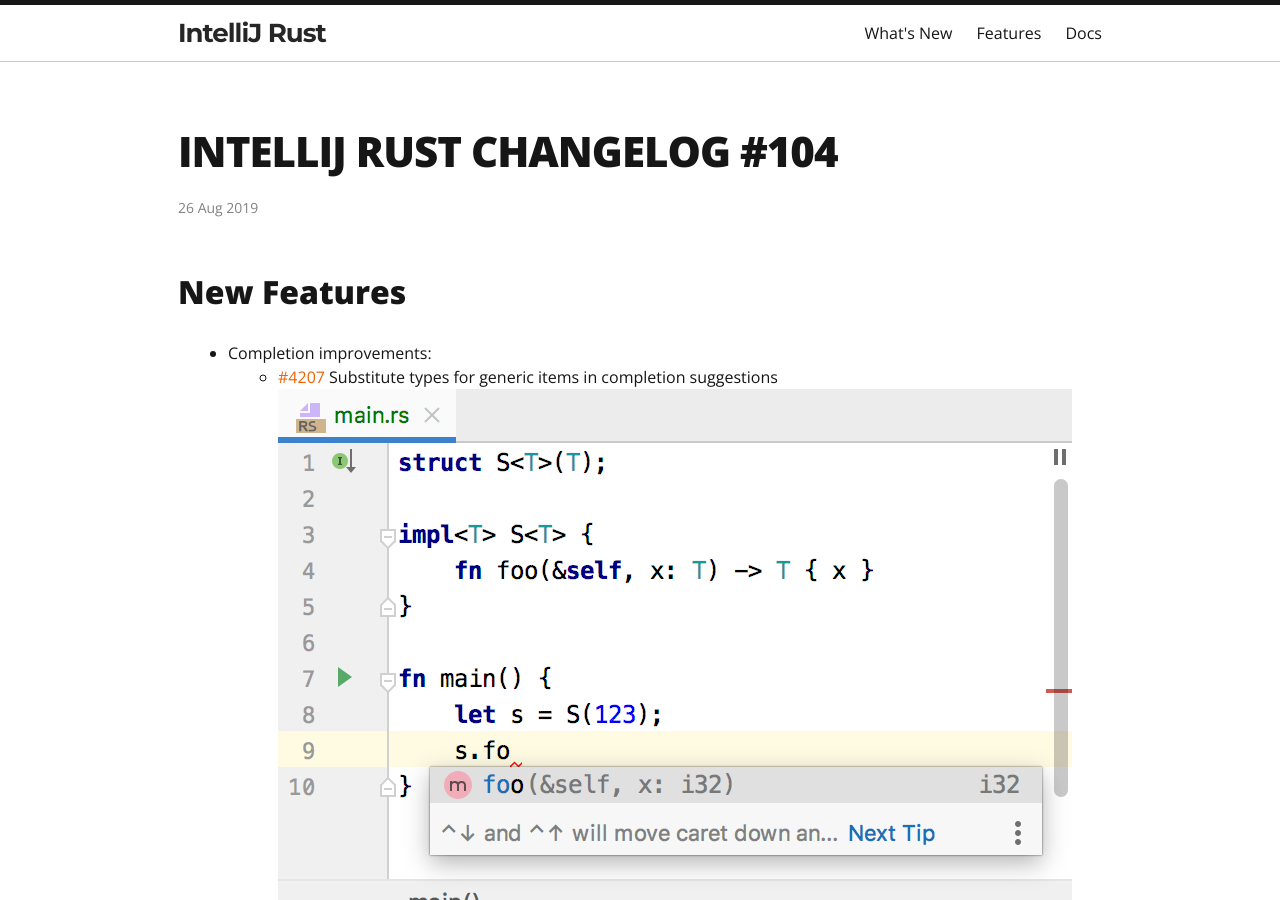
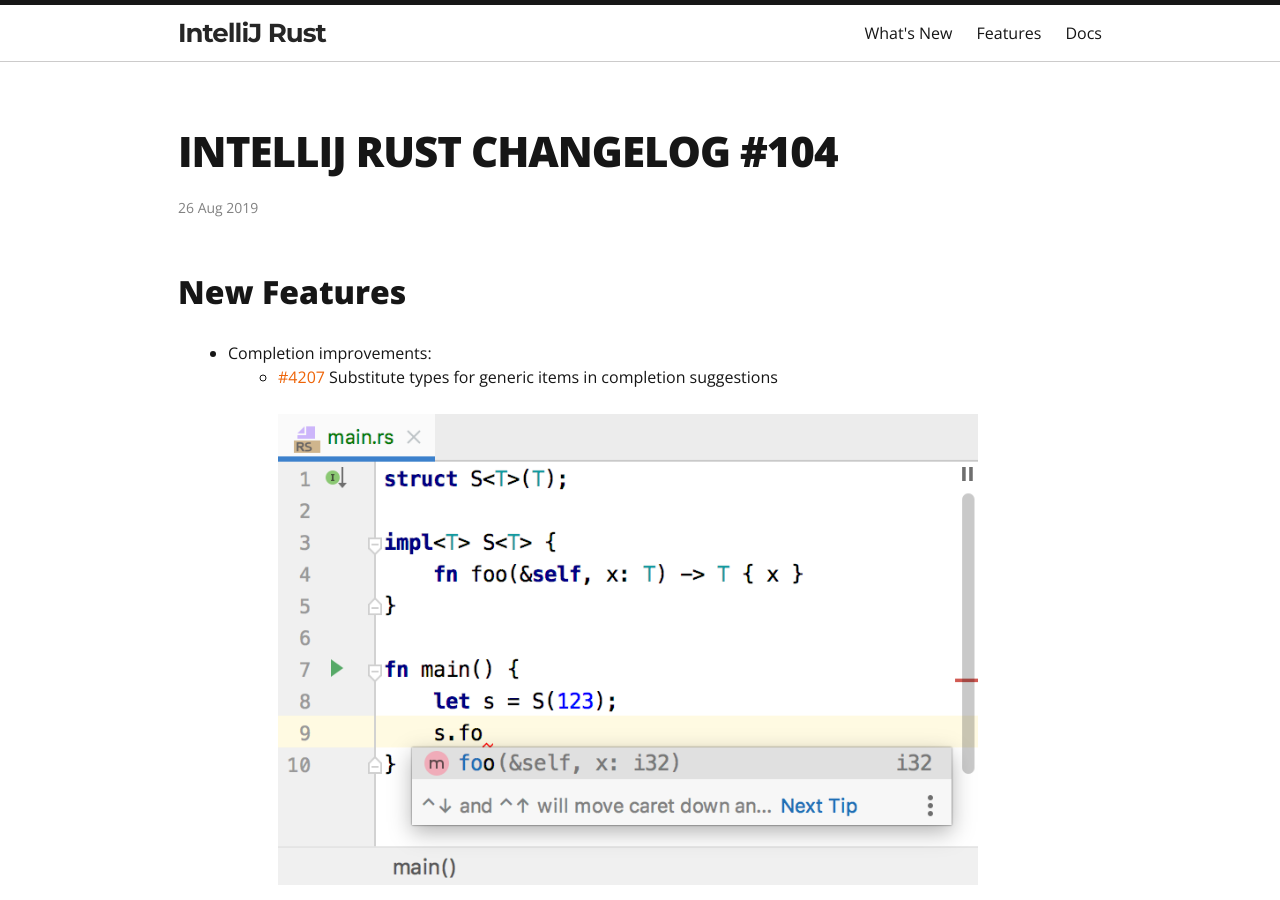
Before and after one commit to intellij-rust/intellij-rust.github.io, a Jekyll site: the page built from _posts/2019-08-26-changelog-104.markdown, in a window 1280 px wide and 900 px high. Built offline with Jekyll 4.4.1, drawn with Linux system fonts in a browser that asks for light colours; nearby versions of some CDN libraries; some web fonts are replaced.

Commit message:
Fix image width

```diff
--- a/_posts/2019-08-26-changelog-104.markdown
+++ b/_posts/2019-08-26-changelog-104.markdown
@@ -9,7 +9,9 @@
 
 * Completion improvements:
   * [#4207] Substitute types for generic items in completion suggestions
-  ![img](/assets/posts/changelog-104/type-substitution-in-completion-items.png)
+
+    <img src="/assets/posts/changelog-104/type-substitution-in-completion-items.png" width="700px"/>
+
   * [#4270] Provide keyword completion inside trait and `impl` blocks (by [@t-kameyama])
   * [#4255] Make text of all keyword completion element bold to be consistent with all similar completion variants
   * [#4250] Correctly move caret inside parentheses after method completion in [UFCS](https://github.com/rust-lang/rfcs/blob/master/text/0132-ufcs.md) form (by [@t-kameyama])
```
